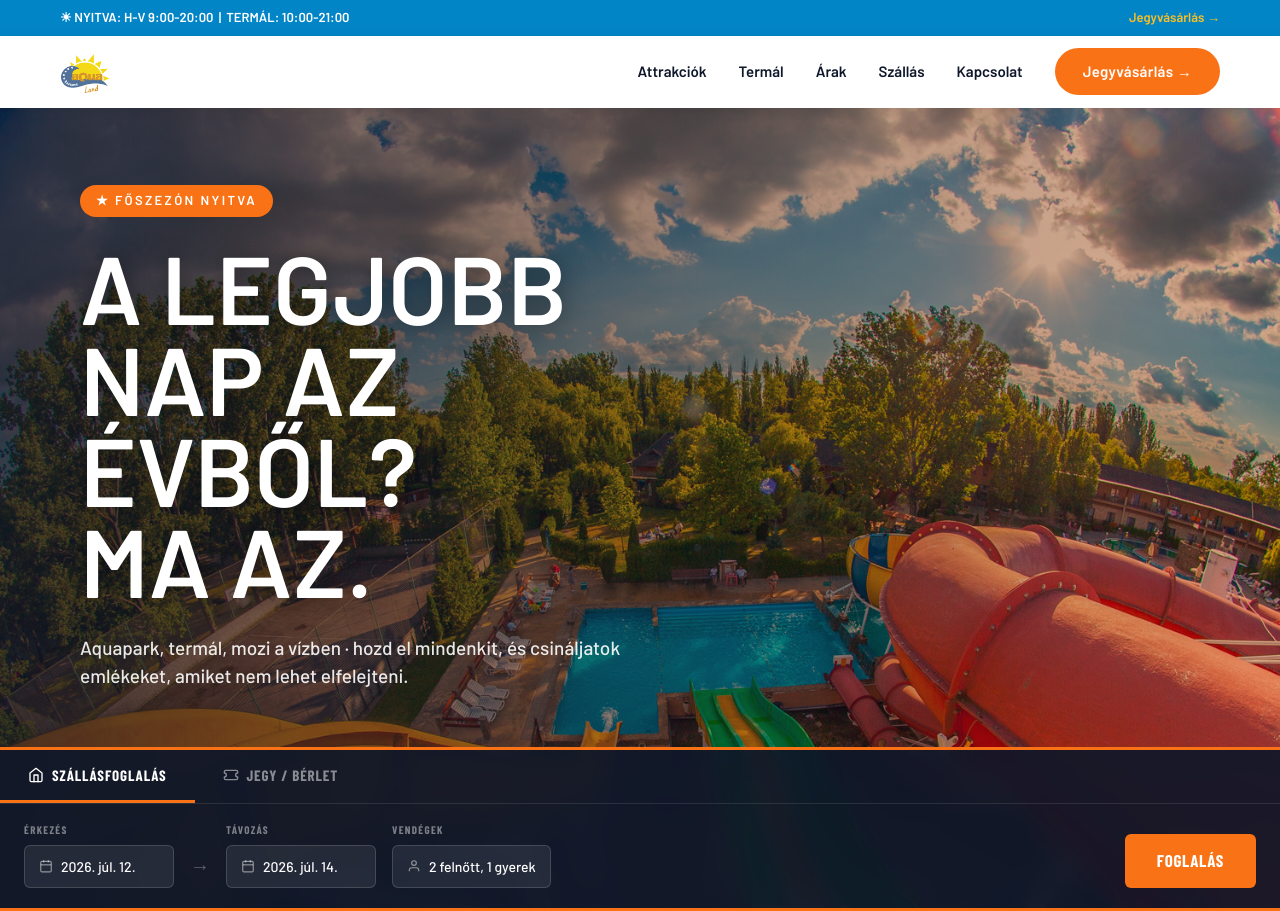
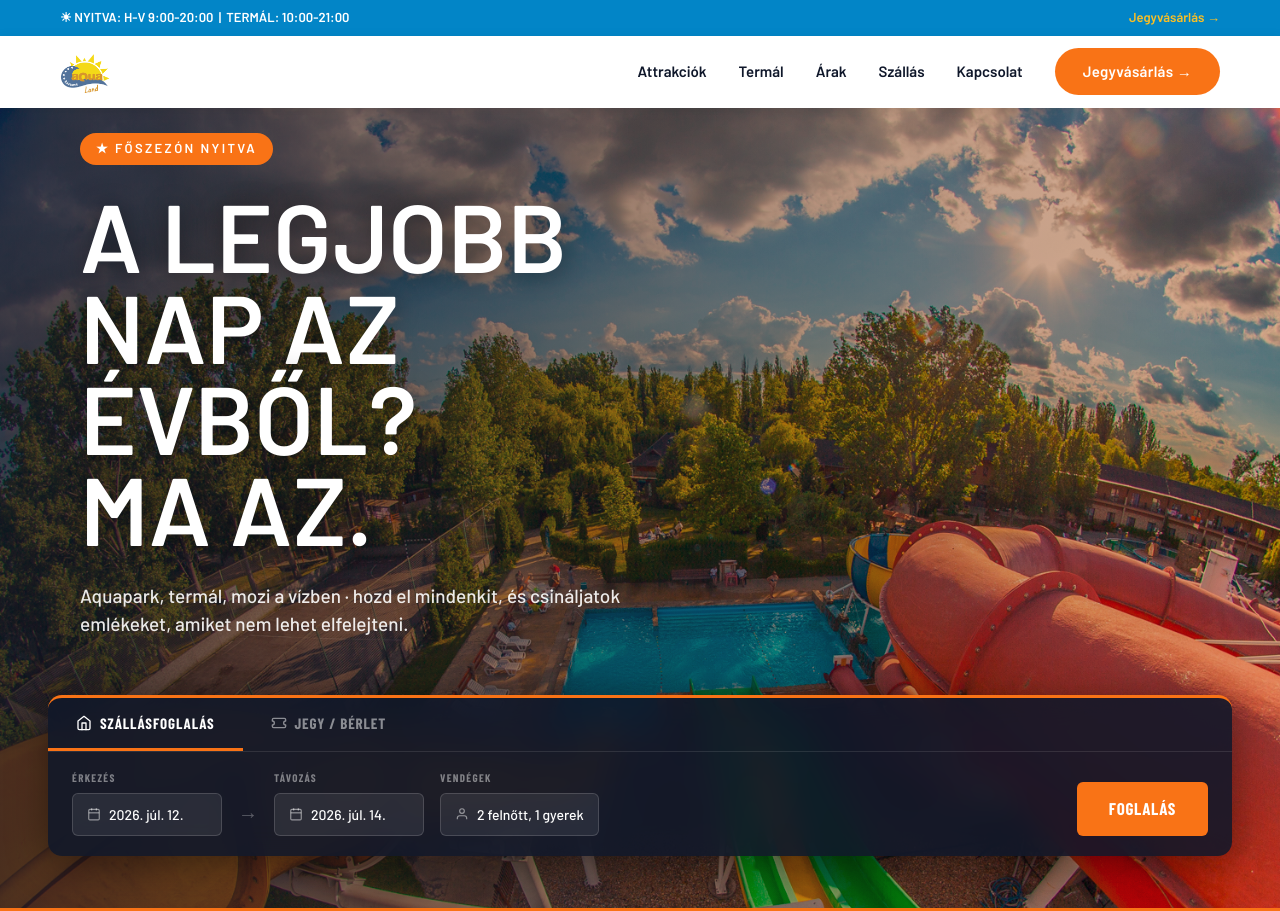
Before and after one commit to growspotbuddy/aqua-land, a Next.js app: page / in a window 1280 px wide. Shown: the top 911 px of the page. Built offline with nearby package versions, Linux system fonts and the light colour scheme; a web font is replaced by a local one.

Commit message:
fix: booking bar glassmorphism panel floating over hero photo
- Add borderRadius 14px and boxShadow to BookingBar
- Wrap BookingBar in padded container (48px sides, 52px bottom)
- Panel now floats over the hero photo with inset margins, not edge-to-edge below it

```diff
--- a/app/page.tsx
+++ b/app/page.tsx
@@ -114,8 +114,10 @@ export default function Home() {
             </p>
           </div>
 
-          {/* BookingBar - full width at bottom of hero */}
-          <BookingBar />
+          {/* BookingBar - glassmorphism panel floating over hero photo */}
+          <div style={{ padding: '0 48px 52px', width: '100%', boxSizing: 'border-box' }}>
+            <BookingBar />
+          </div>
         </div>
       </section>
 
--- a/components/BookingBar.tsx
+++ b/components/BookingBar.tsx
@@ -97,11 +97,13 @@ export default function BookingBar() {
 
   return (
     <div style={{
-      background: 'rgba(15,23,42,0.92)',
-      backdropFilter: 'blur(12px)',
-      WebkitBackdropFilter: 'blur(12px)',
+      background: 'rgba(15,23,42,0.88)',
+      backdropFilter: 'blur(16px)',
+      WebkitBackdropFilter: 'blur(16px)',
       borderTop: '3px solid #F97316',
+      borderRadius: '14px',
       width: '100%',
+      boxShadow: '0 8px 40px rgba(0,0,0,0.45)',
     }}>
       {/* Tabs row */}
       <div style={{ borderBottom: '1px solid rgba(255,255,255,0.1)', display: 'flex' }}>
```
